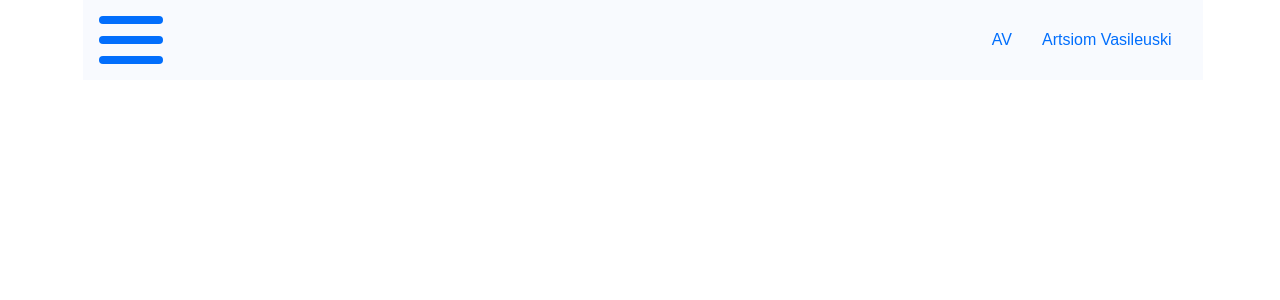
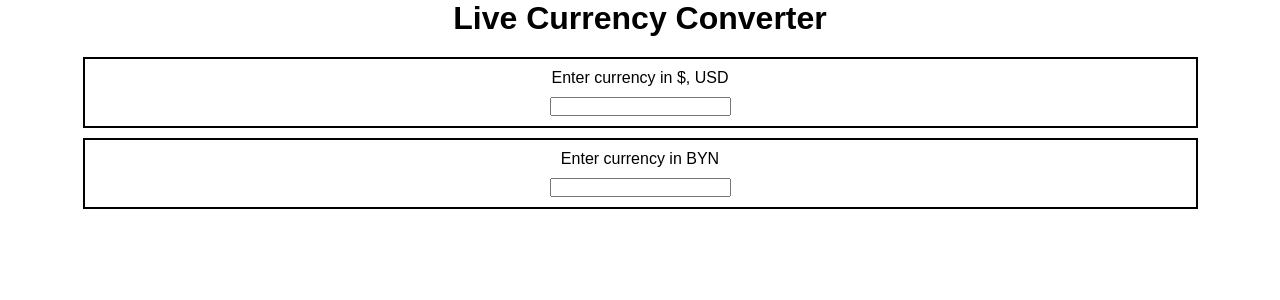
Before and after one commit to vasileuski/ts-react-course, a React (Create React App) app in the folder homework/: page / in a window 1280 px wide. Shown: the top 300 px of the page. Built offline with nearby package versions, Linux system fonts and the light colour scheme.

Commit message:
add: not completed converter

```diff
--- a/homework/src/App.tsx
+++ b/homework/src/App.tsx
@@ -7,6 +7,7 @@ import { Input } from "./components/Input";
 import { TodoList } from "./components/TodoList/List";
 import { Header } from "./components/Header";
 import { User } from "./components/User";
+import { Converter } from "./components/Converter";
 
 export function App() {
   return (
@@ -15,7 +16,8 @@ export function App() {
       {/* <Clicker /> */}
       {/* <EmojiList /> */}
       {/* <TodoList /> */}
-      <Header />
+      {/* <Header /> */}
+      <Converter />
     </div>
   );
 }
--- /dev/null
+++ b/homework/src/components/Converter/index.tsx
@@ -0,0 +1,32 @@
+import React, { useState } from "react";
+import { Input } from "../Input";
+import "./style.css";
+
+export const Converter = () => {
+  const [resultDollar, setResultDollar] = useState("");
+  const [resultBelki, setResultBelki] = useState("");
+
+  const handleChange = () => {};
+
+  return (
+    <div className="converter">
+      <h1 className="converter__title">Live Currency Converter</h1>
+      <div className="converter__item">
+        <p className="converter__text">Enter currency in $, USD</p>
+        <Input
+          value={resultDollar}
+          onChange={handleChange}
+          className="converter__input"
+        />
+      </div>
+      <div className="converter__item">
+        <p className="converter__text">Enter currency in BYN</p>
+        <Input
+          value={resultBelki}
+          onChange={handleChange}
+          className="converter__input"
+        />
+      </div>
+    </div>
+  );
+};
--- /dev/null
+++ b/homework/src/components/Converter/style.css
@@ -0,0 +1,22 @@
+.converter {
+  text-align: center;
+}
+
+.converter__title {
+  margin-bottom: 20px;
+}
+
+.converter__item {
+  border: 2px solid black;
+  margin-bottom: 10px;
+  padding: 10px;
+}
+
+.converter__text {
+  margin-bottom: 10px;
+}
+
+.converter__input {
+  width: 400px;
+  border: 10px solid black;
+}
--- a/homework/src/components/Emoji/EmojiList/index.tsx
+++ b/homework/src/components/Emoji/EmojiList/index.tsx
@@ -24,7 +24,11 @@ export const EmojiList = () => {
 
   return (
     <>
-      <Input value={text} onChange={handleOnChange} />
+      <Input
+        value={text}
+        onChange={handleOnChange}
+        className={style.input__emoji}
+      />
       <ul className={style.emoji__list}>
         {filteredEmojis.map((item, index) => (
           <EmojiRow emoji={item} key={index} />
--- a/homework/src/components/Input/index.tsx
+++ b/homework/src/components/Input/index.tsx
@@ -1,17 +1,15 @@
 import React, { ChangeEventHandler, useState } from "react";
-import style from "./style.module.css";
-import { emojis } from "../../data/emojis";
 
 interface Input {
   value: string;
   placeholder?: string;
   onChange: ChangeEventHandler<HTMLInputElement>;
+  className?: string;
 }
 
 export const Input = (props: Input) => {
   return (
     <input
-      className={style.input}
       value={props.value}
       placeholder={props.placeholder}
       onChange={props.onChange}
```
Also changed, not shown: homework/src/components/Emoji/EmojiRow/style.module.css (+14 -0 lines), homework/src/components/Input/style.module.css (deleted, +0 -13 lines).
